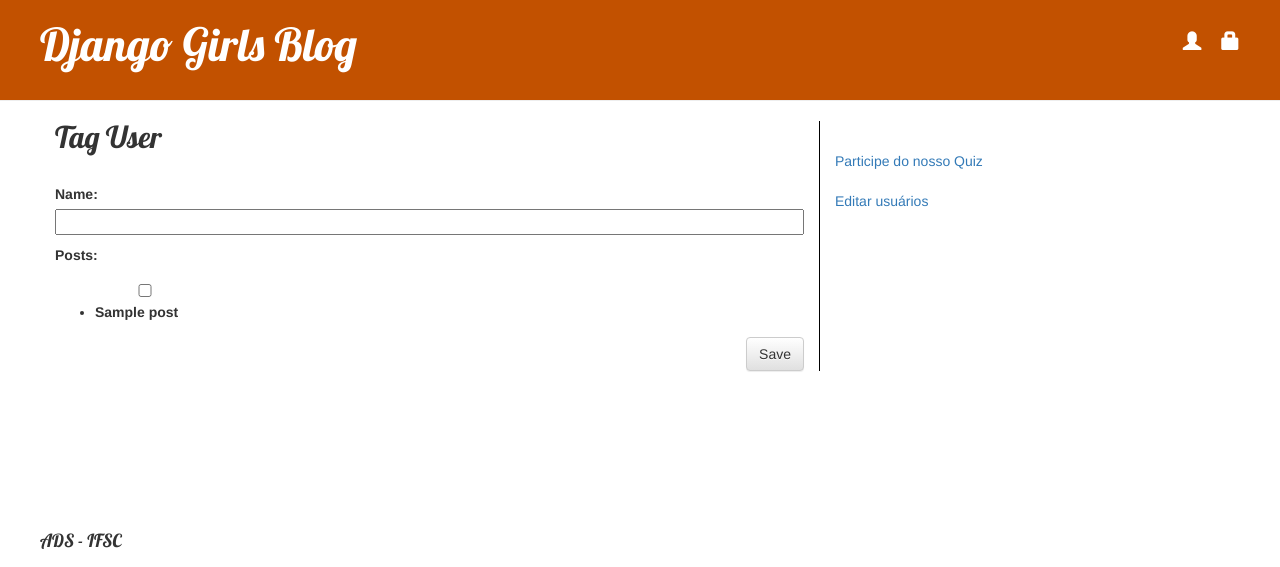
After one commit to alegume/furry-succotash, a Django app: page /tag/new/ in a window 1280 px wide. The commit adds this page. Shown: the top 567 px of the page. Run offline with Django 3.2, Linux system fonts and the light colour scheme; tables that the repository leaves empty hold one stand-in row (values such as "Sample post"); parts of the project's set-up code (start-up, migrations or seed data) failed here and were passed over; some libraries are stand-ins or nearby versions.

Commit message:
Tags Added (ManyToMany examples)

```diff
--- a/blog/admin.py
+++ b/blog/admin.py
@@ -1,6 +1,7 @@
 from django.contrib import admin
-from .models import Post, Comment, PostLike
+from .models import Post, Comment, PostLike, Tag
 
 admin.site.register(Post)
 admin.site.register(Comment)
 admin.site.register(PostLike)
+admin.site.register(Tag)
--- a/blog/forms.py
+++ b/blog/forms.py
@@ -1,15 +1,28 @@
 from django import forms
 
-from .models import Post, Comment
+from .models import Post, Comment, Tag
 
 class PostForm(forms.ModelForm):
 
     class Meta:
         model = Post
-        fields = ('title', 'text', 'cover', 'attachment', )
+        fields = ('title', 'text', 'cover', 'attachment', 'tags' )
 
 class CommentForm(forms.ModelForm):
 
     class Meta:
         model = Comment
         fields = ('author', 'text',)
+
+class TagForm(forms.ModelForm):
+    choices = [(post.pk, post.title) for post in Post.objects.all()]
+    posts = forms.MultipleChoiceField(
+        required=False,
+        choices=choices,
+        widget=forms.CheckboxSelectMultiple
+    )
+
+
+    class Meta:
+        model = Tag
+        fields = ('name', 'posts', )
--- a/blog/models.py
+++ b/blog/models.py
@@ -11,6 +11,7 @@
     views = models.BigIntegerField(default=0)
     cover = models.ImageField(blank=True, default=None, upload_to='images/%Y/%m/')
     attachment = models.FileField(blank=True, default=None, upload_to='attachment')
+    tags = models.ManyToManyField('blog.Tag')
 
     def publish(self):
         self.published_date = timezone.now()
@@ -24,6 +25,12 @@
 
     def __str__(self):
         return '{} ({})'.format(self.title, self.author)
+
+class Tag(models.Model):
+    name = models.CharField(max_length=30)
+
+    def __str__(self):
+        return self.name
 
 class PostLike(models.Model):
     user = models.ForeignKey(settings.AUTH_USER_MODEL, on_delete=models.CASCADE)
--- a/blog/urls.py
+++ b/blog/urls.py
@@ -18,4 +18,6 @@
     path('users/', views.user_list, name='user_list'),
     path('user/<pk>/edit/', views.user_edit, name='user_edit'),
     path('user/<pk>/remove/', views.user_remove, name='user_remove'),
+    path('tag/new/', views.tag_new, name='tag_new'),
+    path('tags/', views.tag_list, name='tag_list')
 ]
--- a/blog/views.py
+++ b/blog/views.py
@@ -4,8 +4,8 @@
 from django.contrib.auth import get_user_model
 
 from users.forms import CustomUserChangeForm
-from .models import Post, Comment, PostLike
-from .forms import PostForm, CommentForm
+from .models import Post, Comment, PostLike, Tag
+from .forms import PostForm, CommentForm, TagForm
 
 def post_list(request):
     posts = Post.objects.filter(
@@ -45,6 +45,7 @@
             # Comentei linha abaixo pois nao quero que seja publicado
             # post.publish()
             post.save()
+            form.save_m2m()
             return redirect('post_detail', pk=post.pk)
     else:
         form = PostForm()
@@ -61,6 +62,7 @@
             post.author = request.user
             post.published_date = timezone.now()
             post.save()
+            form.save_m2m()
             return redirect('post_detail', pk=post.pk)
     else:
         form = PostForm(instance=post)
@@ -150,3 +152,21 @@
         form = CustomUserChangeForm(instance=user)
 
     return render(request, 'blog/user_edit.html', {'form': form})
+
+def tag_new(request):
+    if request.method == 'POST':
+        form = TagForm(request.POST)
+        if form.is_valid():
+            tag = form.save()
+            posts = form.cleaned_data['posts']
+            for post in posts:
+                tag.post_set.add(post)
+        return redirect('tag_list')
+    else:
+        form = TagForm()
+    return render(request, 'blog/tag_edit.html', {'form': form})
+
+def tag_list(request):
+    tags = Tag.objects.all()
+
+    return render(request, 'blog/tag_list.html', {'tags': tags})
--- a/templates/blog/base.html
+++ b/templates/blog/base.html
@@ -18,6 +18,9 @@
                  </a>
                  <a href="{% url 'post_draft_list' %}" class="top-menu">
                      <span class="glyphicon glyphicon-edit"></span>
+                 </a>
+                 <a href="{% url 'tag_new' %}" class="top-menu">
+                     <span class="glyphicon glyphicon-tag"></span>
                  </a>
                  <p class="top-menu">
                      <small>Hello {{ user.username }}
--- /dev/null
+++ b/templates/blog/tag_edit.html
@@ -0,0 +1,11 @@
+{% extends 'blog/base.html' %}
+
+{% block content %}
+    <h2>Tag User</h2>
+    <br />
+    <form method="POST" class="post-form">
+        {% csrf_token %}
+        {{ form.as_p }}
+        <button type="submit" class="save btn btn-default">Save</button>
+    </form>
+{% endblock %}
```
Also changed, not shown: comments.txt (+11 -2 lines), templates/blog/post_detail.html (+11 -0 lines), templates/blog/tag_list.html (added, +17 -0 lines), blog/migrations/0020_auto_20200710_1337.py (added).
